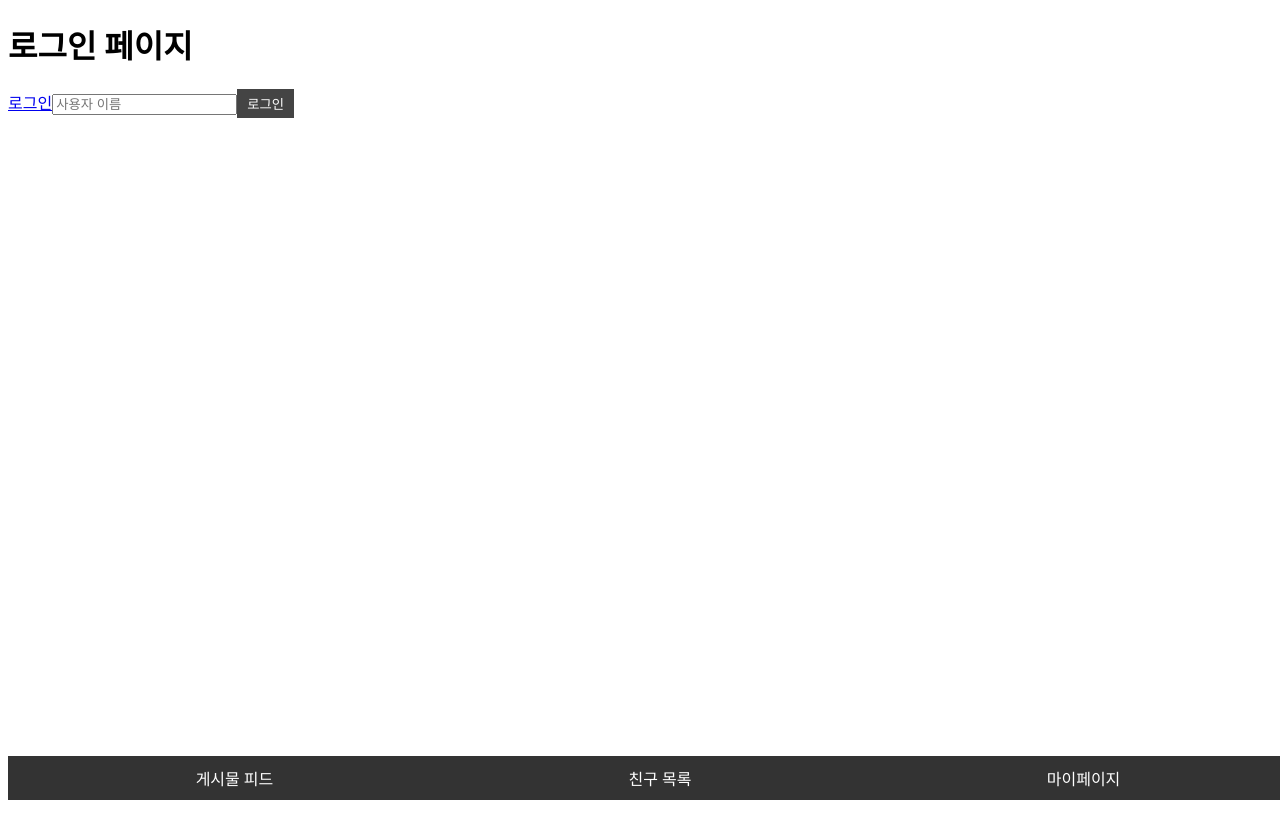
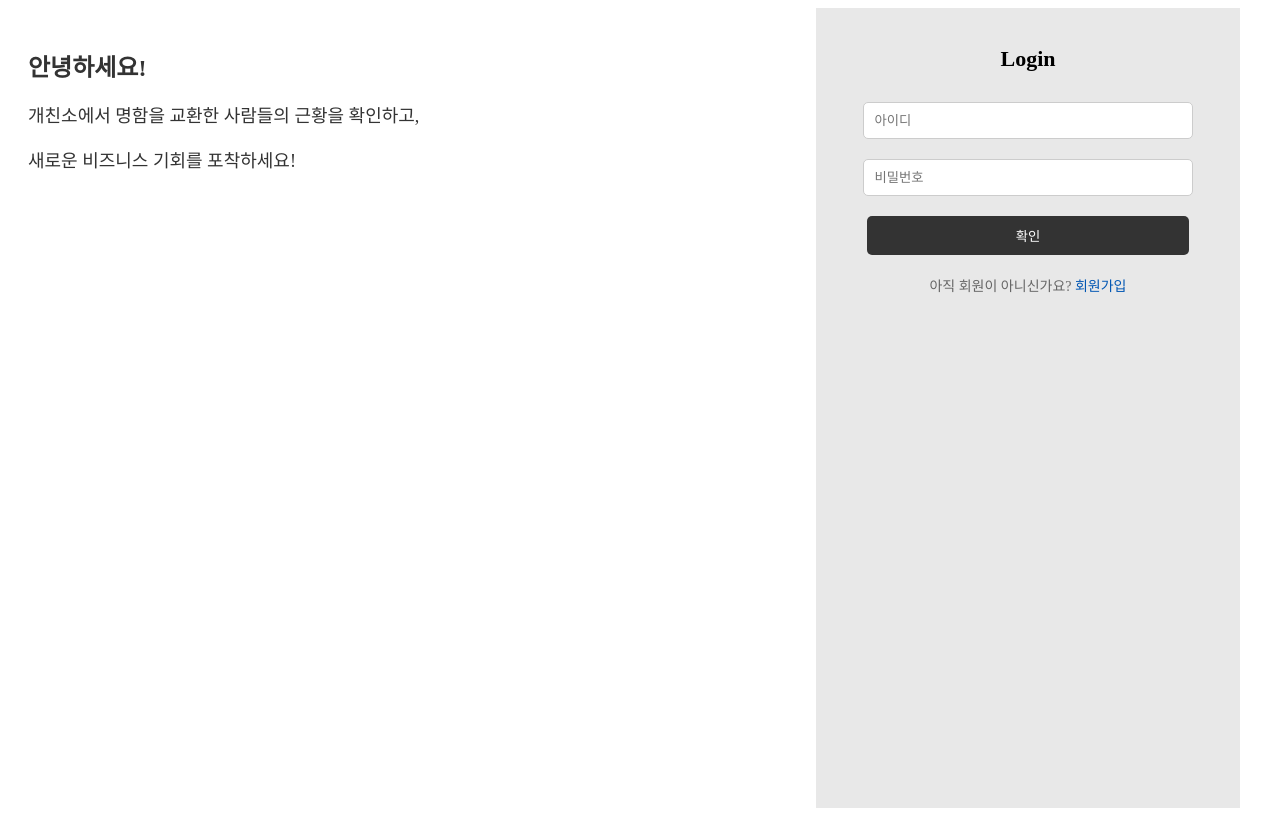
Before and after one commit to Introducing-developer-friends/Devlntro_front, a React (Vite) app: page /login in a window 1280 px wide. Built offline with nearby package versions, Linux system fonts and the light colour scheme.

Commit message:
로그인 페이지 1차 완료

```diff
--- a/src/App.tsx
+++ b/src/App.tsx
@@ -1,5 +1,4 @@
 import { BrowserRouter as Router, Route, Routes } from "react-router-dom";
-import NavBar from "./components/NavBar";
 import LoginPage from "./pages/LoginPage";
 import SignUpPage from "./pages/SignUpPage";
 import FeedPage from "./pages/FeedPage";
@@ -19,7 +18,6 @@ function App() {
           <Route path="/friends" element={<FriendsPage />} />
           <Route path="/mypage" element={<MyPage />} />
         </Routes>
-        <NavBar />
       </div>
     </Router>
   );
--- /dev/null
+++ b/src/pages/LoginPage.css
@@ -0,0 +1,76 @@
+.login-container {
+    display: flex;
+    max-width: 900px;
+    margin: 0 auto;
+    min-height: 100vh;
+    min-width: 100vw;
+    align-items: stretch;
+    width: 100%;
+  }
+
+  .welcome-message {
+    width: 60%;
+    height: 100%;
+    padding: 20px;
+    color: #333;
+  }
+
+  .welcome-message h2 {
+    font-size: 24px;
+    margin-bottom: 20px;
+  }
+
+  .welcome-message p {
+    font-size: 18px;
+    line-height: 1.5;
+  }
+
+  .login-box {
+    width: 30%;
+    background-color: #e8e8e8;
+    padding: 20px;
+    text-align: center;
+  }
+
+  .login-box h2 {
+    margin-bottom: 20px;
+    font-size: 22px;
+  }
+
+  .login-input {
+    width: 80%;
+    padding: 10px;
+    margin: 10px 0;
+    border: 1px solid #ccc;
+    border-radius: 5px;
+  }
+
+  .login-button {
+    width: 84%;
+    padding: 10px;
+    background-color: #333;
+    color: white;
+    border: none;
+    border-radius: 5px;
+    cursor: pointer;
+    margin-top: 10px;
+  }
+
+  .login-button:hover {
+    background-color: #555;
+  }
+
+  .signup-prompt {
+    margin-top: 20px;
+    font-size: 14px;
+    color: #666;
+  }
+
+  .signup-link {
+    color: #0056b3;
+    text-decoration: none;
+  }
+
+  .signup-link:hover {
+    text-decoration: underline;
+  }
--- a/src/pages/LoginPage.tsx
+++ b/src/pages/LoginPage.tsx
@@ -3,39 +3,62 @@ import { useSelector, useDispatch } from 'react-redux';
 import { login, logout } from '../redux/userSlice';
 import { RootState } from "../redux/store";
 import { Link, useNavigate } from "react-router-dom";
+import './LoginPage.css';  // Import the CSS file
 
 const LoginPage: React.FC = () => {
-  const [localUsername, setLocalUsername] = useState(''); // 로컬 상태의 이름 변경
+  const [username, setUsername] = useState('');
+  const [password, setPassword] = useState(''); // State for password
   const dispatch = useDispatch();
   const navigate = useNavigate();
 
-  const { isAuthenticated, username } = useSelector(
-    (state: RootState) => state.user
-  );
+  const { isAuthenticated } = useSelector((state: RootState) => state.user);
 
   const handleLogin = () => {
-    dispatch(login(localUsername)); // Redux에 로컬 상태를 사용하여 로그인
-    navigate('/feed'); // 로그인 후 게시물 피드로 이동
+    if (username && password) {
+      dispatch(login(username));
+      navigate('/feed');
+    } else {
+      alert('아이디와 비밀번호를 입력하세요.');
+    }
   };
 
   return (
-    <div>
-      <h1>로그인 페이지</h1>
+    <div className="login-container">
+      <div className="welcome-message">
+        <h2>안녕하세요!</h2>
+        <p>개친소에서 명함을 교환한 사람들의 근황을 확인하고,</p>
+        <p>새로운 비즈니스 기회를 포착하세요!</p>
+      </div>
+      <div className="login-box">
+        <h2>Login</h2>
         {isAuthenticated ? (
           <>
             <span>환영합니다, {username}님</span>
             <button onClick={() => dispatch(logout())}>로그아웃</button>
           </>
         ) : (
-        <Link to="/login">로그인</Link>
-      )}
+          <>
             <input
               type="text"
-          placeholder="사용자 이름"
-          value={localUsername} // 로컬 상태 사용
-          onChange={(e) => setLocalUsername(e.target.value)} // 로컬 상태 업데이트
+              placeholder="아이디"
+              value={username}
+              onChange={(e) => setUsername(e.target.value)}
+              className="login-input"
             />
-        <button onClick={handleLogin}>로그인</button>
+            <input
+              type="password"
+              placeholder="비밀번호"
+              value={password}
+              onChange={(e) => setPassword(e.target.value)}
+              className="login-input"
+            />
+            <button onClick={handleLogin} className="login-button">확인</button>
+            <p className="signup-prompt">
+              아직 회원이 아니신가요? <Link to="/signup" className="signup-link">회원가입</Link>
+            </p>
+          </>
+        )}
+      </div>
     </div>
   );
 };
```
Lines whose indentation alone changed are shown as unchanged.
